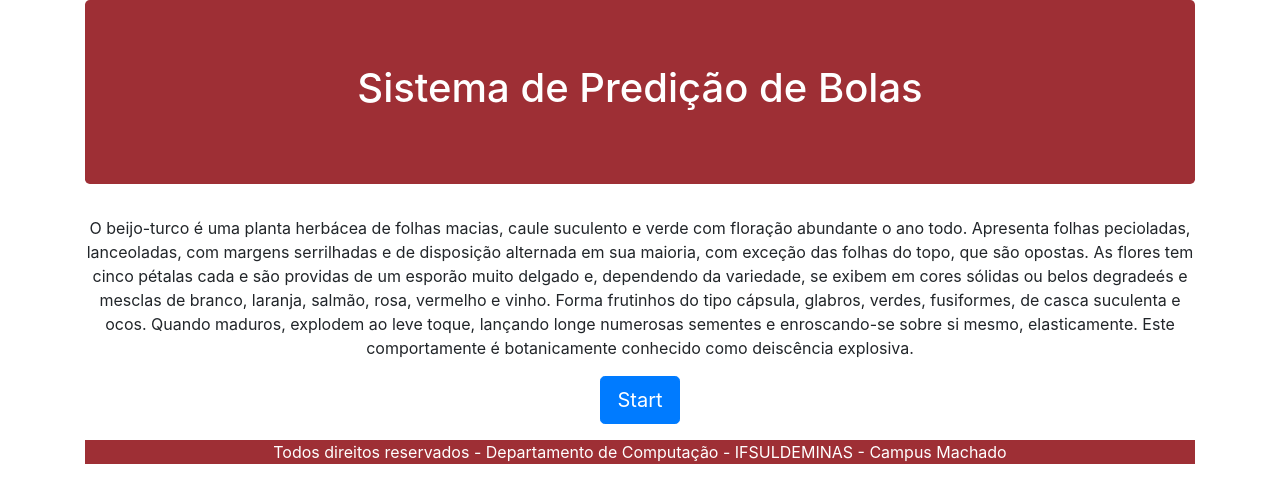
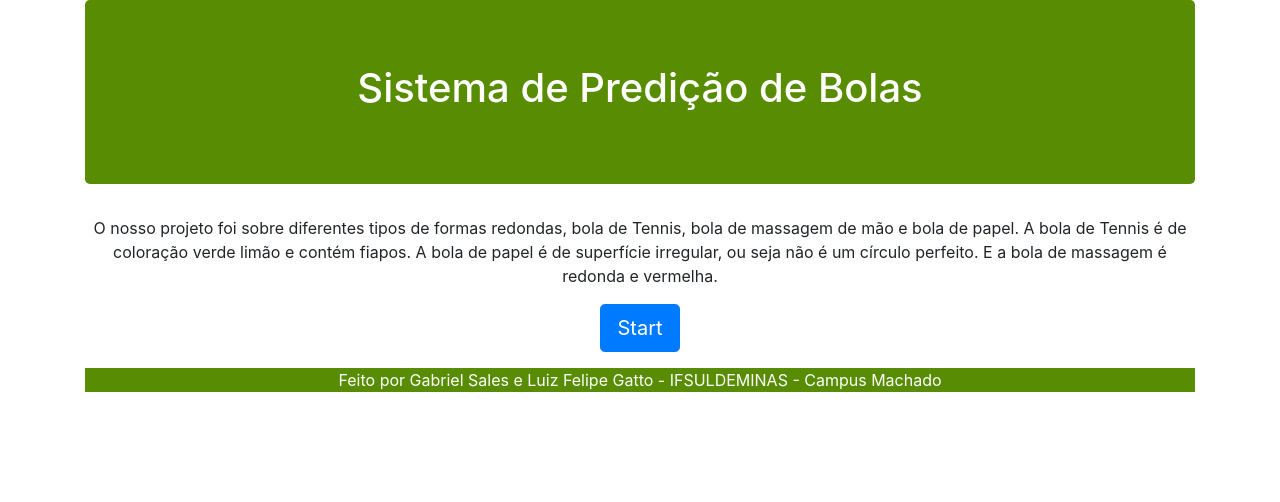
Before and after one commit to LuizFelipeGatto/trabalhoRedesNeurais, a plain HTML site: page index.html in a window 1280 px wide. Drawn offline with nearby package versions, Linux system fonts and the light colour scheme.

Commit message:
alteraçao de texto

```diff
--- a/index.html
+++ b/index.html
@@ -10,18 +10,20 @@
 
 <body>
 <div class="container" style="text-align: center;">
-<header class="jumbotron" style="background-color:#9e2f35; color:white;">
+<header class="jumbotron" style="background-color:#588d03; color:white;">
         <h1>Sistema de Predição de Bolas</h1>
 </header>
-<p>O beijo-turco é uma planta herbácea de folhas macias, caule suculento e verde com floração abundante o ano todo. Apresenta folhas pecioladas, lanceoladas, com margens serrilhadas e de disposição alternada em sua maioria, com exceção das folhas do topo, que são opostas. As flores tem cinco pétalas cada e são providas de um esporão muito delgado e, dependendo da variedade, se exibem em cores sólidas ou belos degradeés e mesclas de branco, laranja, salmão, rosa, vermelho e vinho. Forma frutinhos do tipo cápsula, glabros, verdes, fusiformes, de casca suculenta e ocos. Quando maduros, explodem ao leve toque, lançando longe numerosas sementes e enroscando-se sobre si mesmo, elasticamente. Este comportamente é botanicamente conhecido como deiscência explosiva.</p>
+<p>O nosso projeto foi sobre diferentes tipos de formas redondas, bola de Tennis, bola de massagem de mão e bola de papel.
+    A bola de Tennis é de coloração verde limão e contém fiapos. A bola de papel é de superfície irregular, ou seja não é um círculo perfeito. E a bola de massagem é redonda e vermelha.
+</p>
 <button type="button" class="btn btn-primary btn-lg mb-3" onclick="init()">Start</button>
 <div id="webcam-container"></div>
 <div id="label-container"></div>
 <script src="https://cdn.jsdelivr.net/npm/@tensorflow/tfjs@1.3.1/dist/tf.min.js"></script>
 <script src="https://cdn.jsdelivr.net/npm/@teachablemachine/image@0.8/dist/teachablemachine-image.min.js"></script>
 <script src="tensor.js"></script>
-<footer class="panel-footer" style="text-align:center; background-color:#9e2f35; color:white;">
-    Todos direitos reservados - Departamento de Computação - IFSULDEMINAS - Campus Machado
+<footer class="panel-footer" style="text-align:center; background-color:#588d03; color:white;">
+    Feito por Gabriel Sales e Luiz Felipe Gatto - IFSULDEMINAS - Campus Machado
 </footer>
 </div>
 </body>
```
